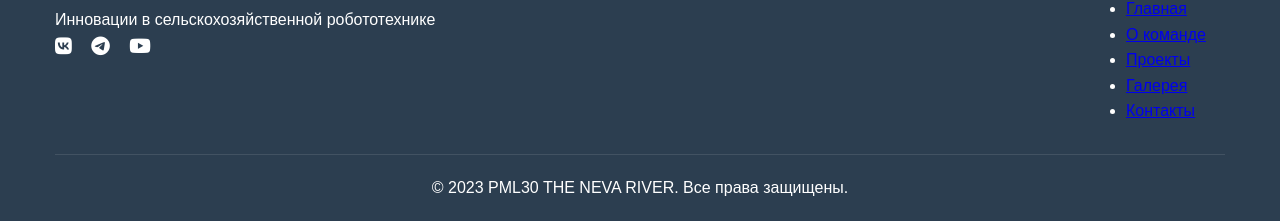
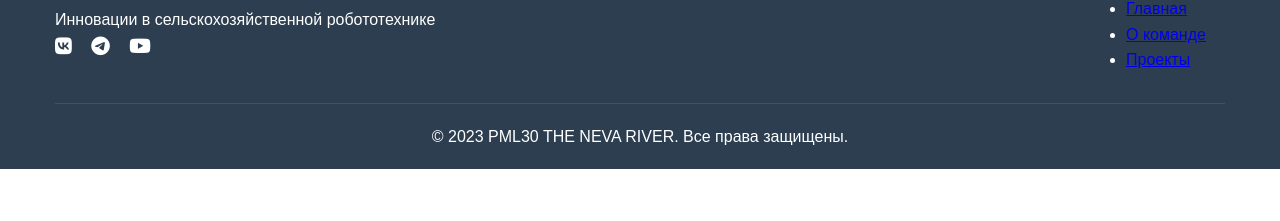
Before and after one commit to Romkapon/NEVA, a plain HTML site: page index.html in a window 1280 px wide. Shown: the part 1865-2086 px from the top of the page. After the commit the page ends 2034 px from the top, so only its background shows below. Drawn offline with Linux system fonts and the light colour scheme.

Commit message:
Update index.html

```diff
--- a/index.html
+++ b/index.html
@@ -290,8 +290,6 @@
                         <li><a href="index.html">Главная</a></li>
                         <li><a href="about.html">О команде</a></li>
                         <li><a href="projects.html">Проекты</a></li>
-                        <li><a href="gallery.html">Галерея</a></li>
-                        <li><a href="contact.html">Контакты</a></li>
                     </ul>
                 </div>
             </div>
```
